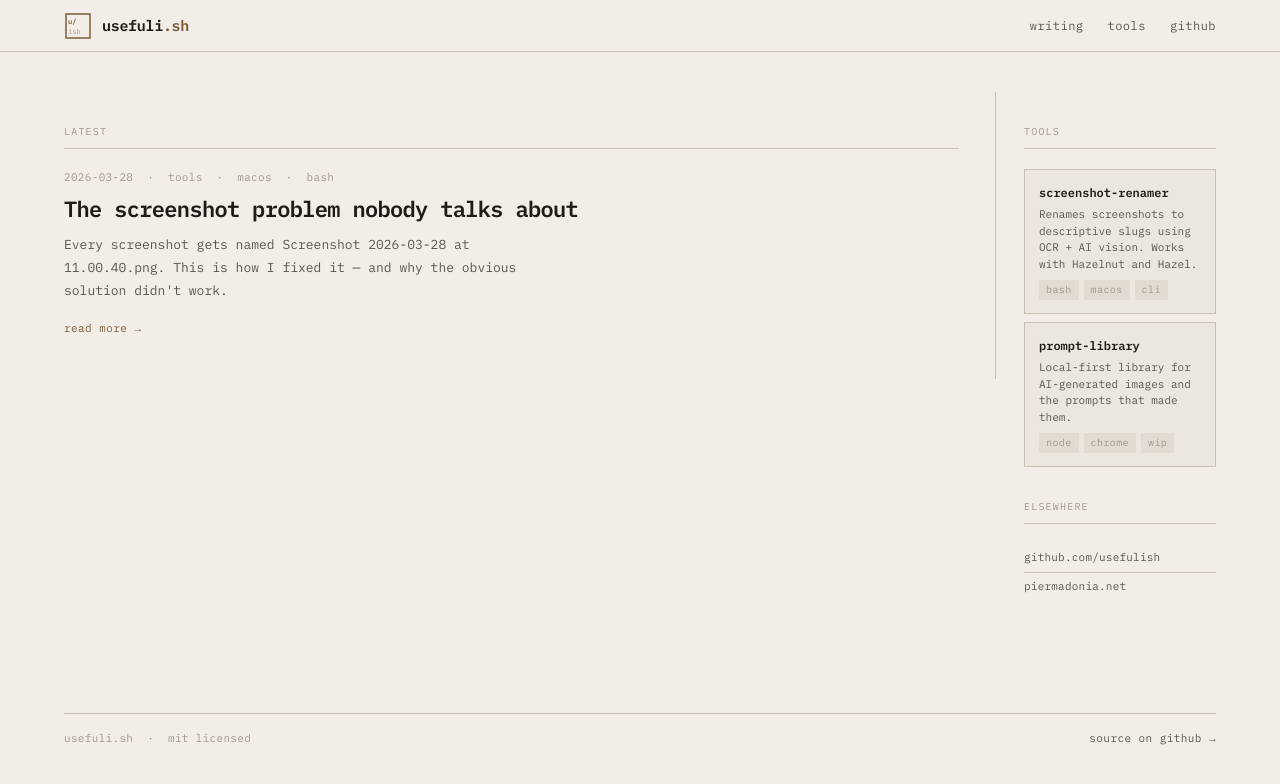
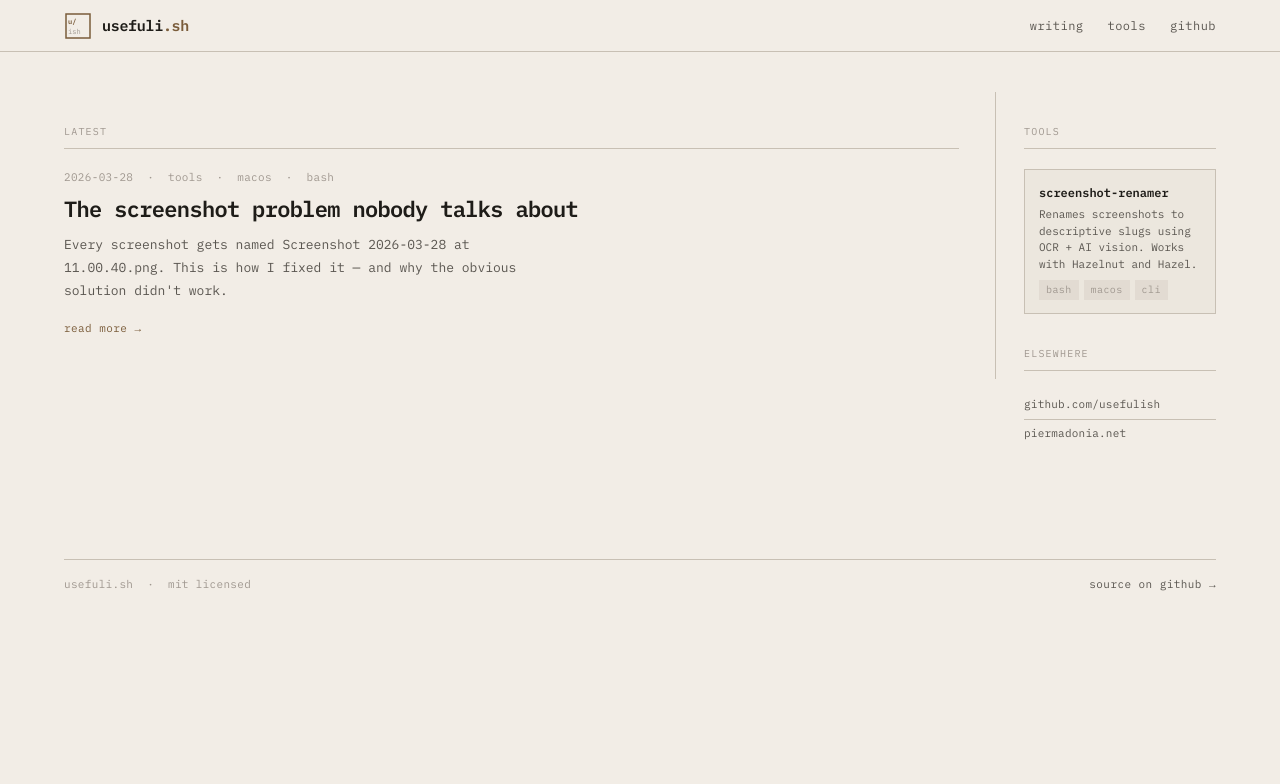
Before and after one commit to usefulish/usefulish, a Jekyll site: the page built from index.html, in a window 1280 px wide. Shown: the top 784 px of the page. Built offline with Jekyll 4.4.1, drawn with Linux system fonts in a browser that asks for light colours.

Commit message:
removed promptlibrary sidebar, expanded article preview

```diff
--- a/_data/tools.yml
+++ b/_data/tools.yml
@@ -3,8 +3,3 @@
   desc: Renames screenshots to descriptive slugs using OCR + AI vision. Works with Hazelnut and Hazel.
   tags: [bash, macos, cli]
   post: /writing/screenshot-problem/
-
-- name: prompt-library
-  url: https://github.com/usefulish/prompt-library
-  desc: Local-first library for AI-generated images and the prompts that made them.
-  tags: [node, chrome, wip]
--- a/_layouts/home.html
+++ b/_layouts/home.html
@@ -17,7 +17,7 @@
           <h1 class="post-title">
             <a href="{{ featured.url | relative_url }}">{{ featured.title }}</a>
           </h1>
-          <p class="post-excerpt">{{ featured.description | default: featured.excerpt | strip_html | truncatewords: 60 }}</p>
+          <p class="post-excerpt">{{ featured.description | default: featured.excerpt | strip_html | truncatewords: 100 }}</p>
           <a class="read-more" href="{{ featured.url | relative_url }}">read more →</a>
         </article>
         {% endif %}
--- a/assets/css/main.css
+++ b/assets/css/main.css
@@ -103,7 +103,7 @@
 .post-title { font-size: 22px; font-weight: 600; line-height: 1.25; letter-spacing: -0.03em; margin-bottom: 12px; }
 .post-title a { color: var(--ink); text-decoration: none; }
 .post-title a:hover { color: var(--accent); }
-.post-excerpt { font-size: 13px; color: var(--ink-mid); line-height: 1.75; max-width: 58ch; margin-bottom: 16px; }
+.post-excerpt { font-size: 13px; color: var(--ink-mid); line-height: 1.75; max-width: 58ch; margin-bottom: 16px; display: -webkit-box; -webkit-line-clamp: 5; -webkit-box-orient: vertical; overflow: hidden; }
 .read-more { font-size: 11px; color: var(--accent); text-decoration: none; letter-spacing: 0.04em; }
 .read-more:hover { color: var(--ink); }
 
```
